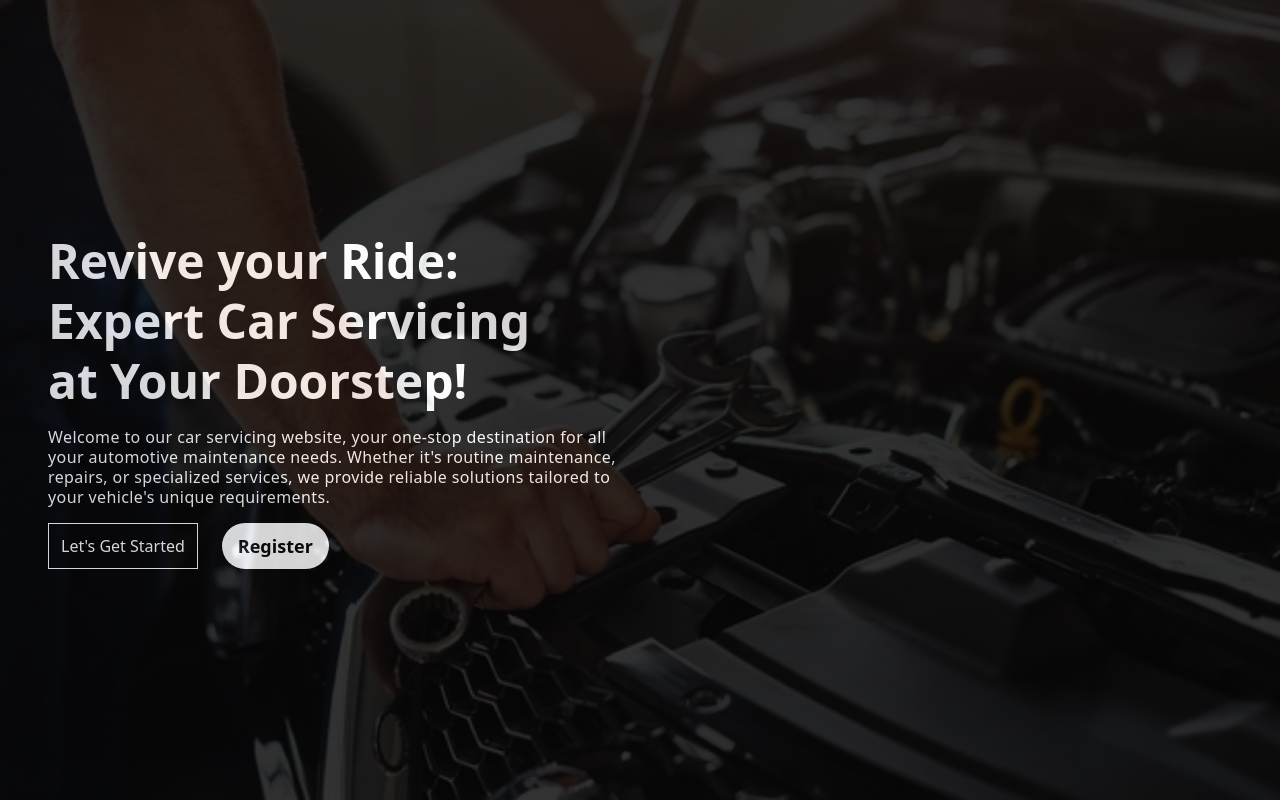
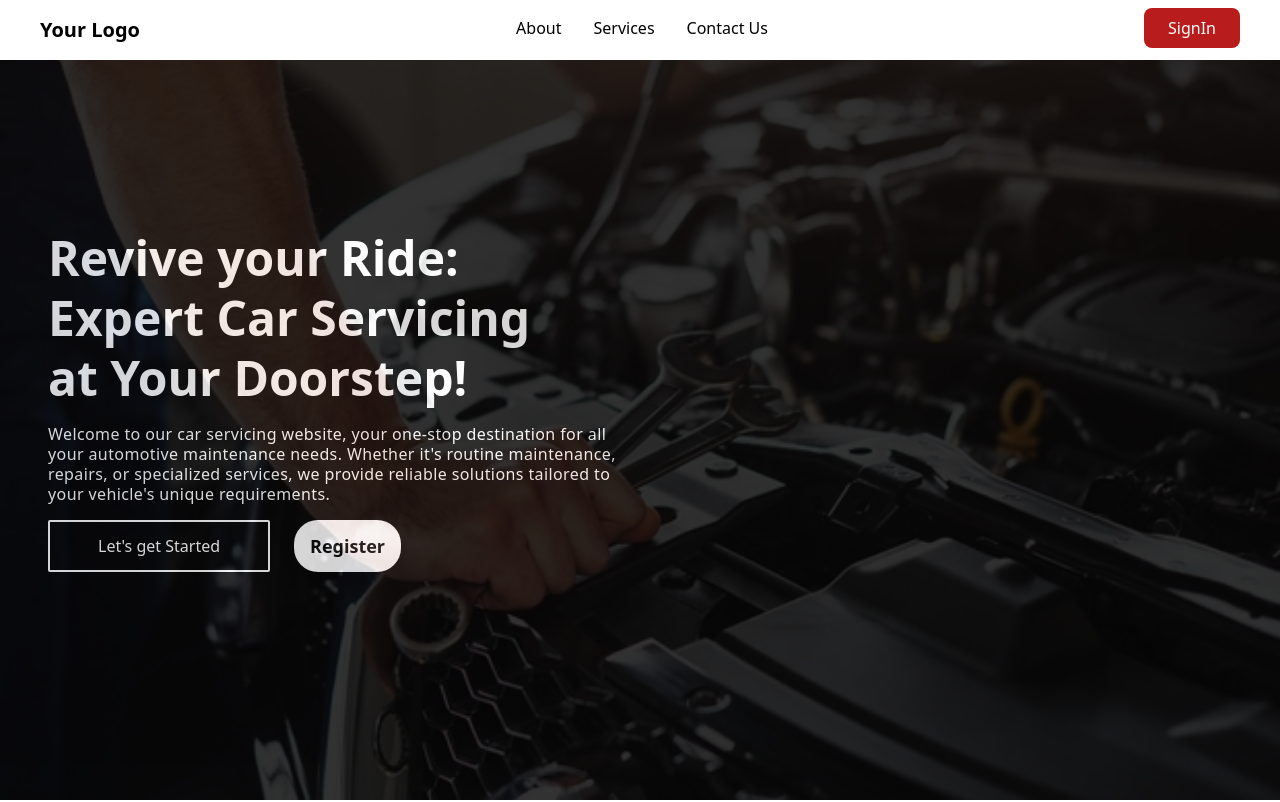
Before and after one commit to Vanshika-Malik2004/CarService, a React (Vite) app: page / in a window 1280 px wide. Shown: the top 802 px of the page. Built offline with nearby package versions, Linux system fonts and the light colour scheme; a web font is replaced by a local one.

Commit message:
updated the lading page

```diff
--- a/src/App.css
+++ b/src/App.css
@@ -47,3 +47,13 @@ body {
   -webkit-backdrop-filter: blur(8px);
   backdrop-filter: blur(8px);
 }
+.blur-md {
+  backdrop-filter: blur(8px);
+}
+/* <a href="#_" class="relative inline-flex items-center px-12 py-3 overflow-hidden text-lg font-medium text-indigo-600 border-2 border-indigo-600 rounded-full hover:text-white group hover:bg-gray-50">
+<span class="absolute left-0 block w-full h-0 transition-all bg-indigo-600 opacity-100 group-hover:h-full top-1/2 group-hover:top-0 duration-400 ease"></span>
+<span class="absolute right-0 flex items-center justify-start w-10 h-10 duration-300 transform translate-x-full group-hover:translate-x-0 ease">
+<svg class="w-5 h-5" fill="none" stroke="currentColor" viewBox="0 0 24 24" xmlns="http://www.w3.org/2000/svg"><path stroke-linecap="round" stroke-linejoin="round" stroke-width="2" d="M14 5l7 7m0 0l-7 7m7-7H3"></path></svg>
+</span>
+<span class="relative">Button Text</span>
+</a> */
--- /dev/null
+++ b/src/Components/NavbarForHomePage.jsx
@@ -0,0 +1,33 @@
+import React, { useState, useEffect } from "react";
+const NavbarForHomePage = () => {
+  const [scrollY, setScrollY] = useState(0);
+
+  const handleScroll = () => {
+    setScrollY(window.scrollY);
+  };
+
+  useEffect(() => {
+    window.addEventListener("scroll", handleScroll);
+    return () => {
+      window.removeEventListener("scroll", handleScroll);
+    };
+  }, []);
+
+  return (
+    <nav
+      className={`fixed top-0 w-full p-4 z-50 transition-all duration-500 ${
+        scrollY > 0
+          ? "bg-white  backdrop-filter backdrop-blur-lg bg-opacity-30 border-b border-gray-200"
+          : "bg-white"
+      }`}
+    >
+      {/* Your NavbarForHomePage content goes here */}
+      <div className="container mx-auto">
+        <p className="text-xl font-bold">Your Logo</p>
+        {/* Add more navigation links or components */}
+      </div>
+    </nav>
+  );
+};
+
+export default NavbarForHomePage;
--- a/src/Pages/HomePage.jsx
+++ b/src/Pages/HomePage.jsx
@@ -11,6 +11,8 @@ import PeriodicService from "../assets/periodicservice.svg";
 import WashingDetailing from "../assets/washingdetailing.svg";
 import { Link } from "react-router-dom";
 import { supabase } from "../SupabaseConfig";
+import NavbarForHomePage from "../Components/NavbarForHomePage";
+import { useState, useEffect } from "react";
 const services = [
   { image: DentingPainting, heading: "Denting & Painting" },
   { image: BatteriesSupport, heading: "Battery support" },
@@ -43,6 +45,18 @@ const features = [
 ];
 console.log(supabase);
 const HomePage = () => {
+  const [scrollY, setScrollY] = useState(0);
+
+  const handleScroll = () => {
+    setScrollY(window.scrollY);
+  };
+  useEffect(() => {
+    window.addEventListener("scroll", handleScroll);
+    return () => {
+      window.removeEventListener("scroll", handleScroll);
+    };
+  }, []);
+
   const renderFeaturesCard = (displayArray) => {
     return (
       <div className="grid-container-home">
@@ -63,7 +77,43 @@ const HomePage = () => {
   };
 
   return (
-    <div className="flex flex-col w-full h-fit">
+    <div className="flex flex-col justify-center h-fit max-w-screen relative items-center">
+      <nav
+        className={`fixed top-0 w-screen px-10 py-2 z-50 transition-all duration-500 flex justify-between  ${
+          scrollY > 0
+            ? "bg-white  backdrop-filter backdrop-blur-lg bg-opacity-30 border-b border-gray-200"
+            : "bg-white"
+        }`}
+      >
+        {/* Your NavbarForHomePage content goes here */}
+        <div className="">
+          <p className="text-xl font-bold py-2">Your Logo</p>
+          {/* Add more navigation links or components */}
+        </div>
+        <div className="flex justify-center gap-8 py-2">
+          <p>About</p>
+          <p>Services</p>
+          <p>Contact Us</p>
+        </div>
+        <div>
+          <button className="py-2 px-6 rounded-lg  text-white bg-red-700 first-letter: transition-all duration-300 ease-in-out hover:scale-95">
+            SignIn
+          </button>
+        </div>
+      </nav>
+      {/* .SignIn {
+  border: 1px solid rgb(188, 6, 6);
+  color: white;
+  border-radius: 999px;
+  padding: 8px 18px;
+  font-weight: 300;
+  cursor: pointer;
+  transition: all 0.3s ease-in-out;
+}
+
+.SignIn:hover {
+  scale: 0.97;
+} */}
       <div
         className="relative bg-cover h-screen w-full"
         style={{
@@ -82,18 +132,37 @@ const HomePage = () => {
             solutions tailored to your vehicle's unique requirements.
           </p>
           <div className="flex gap-6">
-            <button className=" text-white bg-transparent  text-center border transition-all duration-500 hover:scale-105 border-white px-3 py-2.5 hover:opacity-100 hover:bg-red-800">
-              <Link to="/login/user"> Let's Get Started</Link>
+            <button className="relative inline-flex items-center px-12 py-3 overflow-hidden text-m text-white border-2 border-white rounded-sm hover:text-white group hover:bg-white">
+              <Link to="/login/user">
+                <span class="absolute left-0 block w-full h-0 transition-all bg-black opacity-100 group-hover:h-full top-1/2 group-hover:top-0 duration-500 ease"></span>
+                <span class="absolute right-0 flex items-center justify-start w-6 h-6 duration-500 transform translate-x-full group-hover:translate-x-0 ease">
+                  <svg
+                    class="w-4 h-4"
+                    fill="none"
+                    stroke="currentColor"
+                    viewBox="0 0 24 24"
+                    xmlns="http://www.w3.org/2000/svg"
+                  >
+                    <path
+                      stroke-linecap="round"
+                      stroke-linejoin="round"
+                      stroke-width="2"
+                      d="M14 5l7 7m0 0l-7 7m7-7H3"
+                    ></path>
+                  </svg>
+                </span>
+                <span class="relative">Let's get Started</span>
+              </Link>
             </button>
-            <button className="rounded-3xl px-4 py-2 bg-white text-lg font-semibold">
-              Register
+            <button className="rounded-3xl px-4 py-2 bg-white text-lg font-semibold transition-all duration-200 hover:scale-102 hover:bg-transparent hover:text-white hover:border-2 hover:border-white">
+              <Link to="/createuser">Register</Link>
             </button>
           </div>
         </div>
       </div>
 
       {/*about us section */}
-      <div className="bg-white w-screen h-fit  flex flex-col justify-start items-center p-5 gap-6">
+      <div className="bg-white w-full h-fit  flex flex-col justify-start items-center p-5 gap-6">
         <h1 className=" text-5xl font-bold text-black p-3 border-red-600 border-b-8">
           About us
         </h1>
@@ -107,7 +176,7 @@ const HomePage = () => {
       </div>
 
       {/*OUR SERVICES */}
-      <div className="bg-slate-100 w-screen h-fit  flex flex-col justify-start items-center p-5 gap-6">
+      <div className="bg-slate-100 w-full h-fit  flex flex-col justify-start items-center p-5 gap-6">
         <h2 className="text-5xl font-bold text-black p-3 border-red-600 border-b-8">
           Our Services
         </h2>
```
